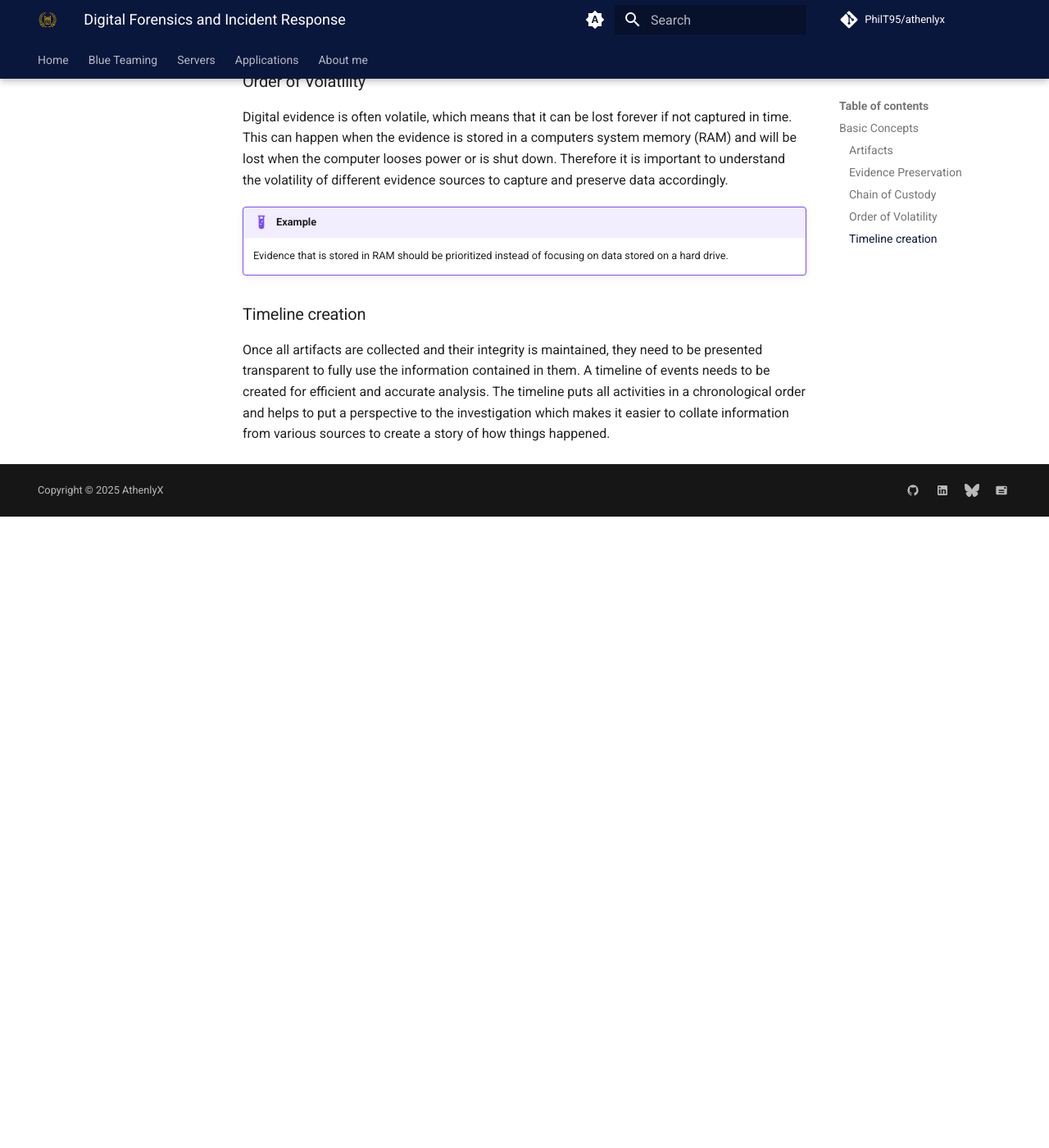
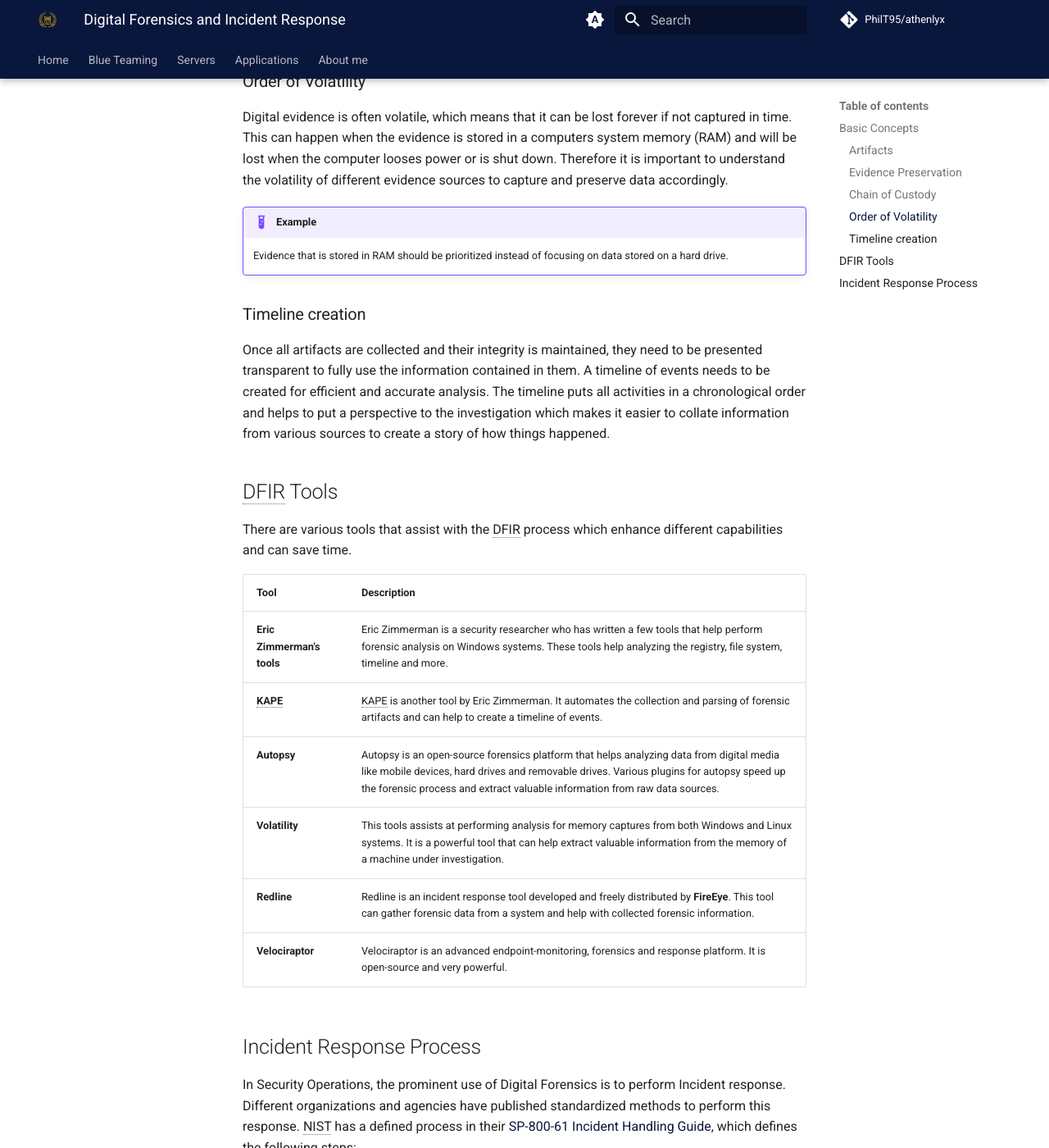
Before and after one commit to PhilT95/athenlyx, an MkDocs documentation site: the page built from docs/blue/dfir/index.md, in a window 1280 px wide and 1400 px high, scrolled down 1502 px. Shown: the whole window at 82% size. Built offline with MkDocs 1.6.1 and Material for MkDocs 9.7.7, drawn with Linux system fonts in a browser that asks for light colours; plug-ins that fetch from the network failed and are left out; comment, search, counter and statistics services are not loaded; before the commit the page ends 2132 px from its top, so only the background shows below that; some of the changed text lies outside the part shown.

Commit message:
Added project-specific dictionary, finalized dfir general article and fixed some errors

```diff
--- a/docs/blue/dfir/index.md
+++ b/docs/blue/dfir/index.md
@@ -49,3 +49,43 @@ Digital evidence is often volatile, which means that it can be lost forever if n
 ### Timeline creation
 
 Once all artifacts are collected and their integrity is maintained, they need to be presented transparent to fully use the information contained in them. A timeline of events needs to be created for efficient and accurate analysis. The timeline puts all activities in a chronological order and helps to put a perspective to the investigation which makes it easier to collate information from various sources to create a story of how things happened.
+
+## DFIR Tools
+
+There are various tools that assist with the DFIR process which enhance different capabilities and can save time.
+
+|Tool|Description|
+|:---|:----------|
+|**Eric Zimmerman's tools**|Eric Zimmerman is a security researcher who has written a few tools that help perform forensic analysis on Windows systems. These tools help analyzing the registry, file system, timeline and more.|
+|**KAPE**|KAPE is another tool by Eric Zimmerman. It automates the collection and parsing of forensic artifacts and can help to create a timeline of events.|
+|**Autopsy**|Autopsy is an open-source forensics platform that helps analyzing data from digital media like mobile devices, hard drives and removable drives. Various plugins for autopsy speed up the forensic process and extract valuable information from raw data sources.|
+|**Volatility**|This tools assists at performing analysis for memory captures from both Windows and Linux systems. It is a powerful tool that can help extract valuable information from the memory of a machine under investigation.|
+|**Redline**|Redline is an incident response tool developed and freely distributed by **FireEye**. This tool can gather forensic data from a system and help with collected forensic information.|
+|**Velociraptor**|Velociraptor is an advanced endpoint-monitoring, forensics and response platform. It is open-source and very powerful.|
+
+## Incident Response Process
+
+In Security Operations, the prominent use of Digital Forensics is to perform Incident response. Different organizations and agencies have published standardized methods to perform this response. NIST has a defined process in their [SP-800-61 Incident Handling Guide](https://nvlpubs.nist.gov/nistpubs/SpecialPublications/NIST.SP.800-61r2.pdf), which defines the following steps:
+
+1. Preparation
+2. Detection and Analysis
+3. Containment, Eradication and Recovery
+4. Post-incident Activity
+
+Similarly, SANS has published an [Incident Handler's handbook](https://www.sans.org/white-papers/33901) which defines these steps:
+
+1. Preparation
+2. Identification
+3. Containment
+4. Eradication
+5. Recovery
+6. Lessons Learned
+
+The steps from SANS and NIST are basically identical, although SANS spreads out the activities into multiple separate steps. Based on SANS, the steps have the following meaning:
+
+1. **Preparation**: Before incidents happen, preparation needs to be done so everything is ready in case of an incident. This includes having required people, processes and technology to prevent and respond to incidents.
+2. **Identification**: An incident is identified through indicators in the identification phase. These indicators are then analyzed for False Positives, documented and communicated to the relevant stakeholders.
+3. **Containment**: In this phase the incident is contained and efforts are made to limit its effects. There can be short and long-term fixes for containing the threat based on forensic analysis of the incident.
+4. **Eradication**: With this step the threat will be eradicated from the network. It has to be ensured that a proper forensic analysis is performed and the threat is effectively contained before eradication. This means, for example, all possible entry points need to be secured so an attacker can't get access again.
+5. **Recovery**: Once the threat is removed from the network, the services which have been disrupted are brought back as they were before the incident happened.
+6. **Lessons Learned**: Finally, a review of the incident is performed, the incident is documented and steps are taken based on the findings from the incident to make sure that everything is better prepared for the next incident.
```
Also changed, not shown: docs/blue/siem/index.md (+1 -1 lines), includes/abbreviations.md (+1 -0 lines).
